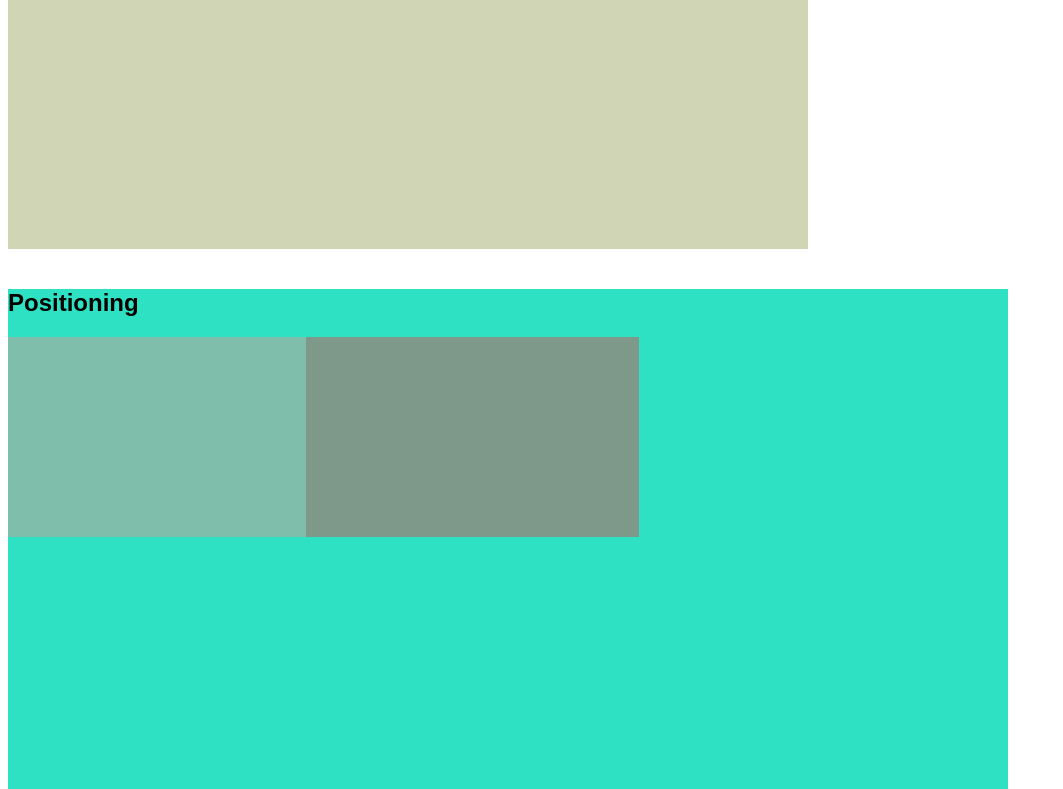
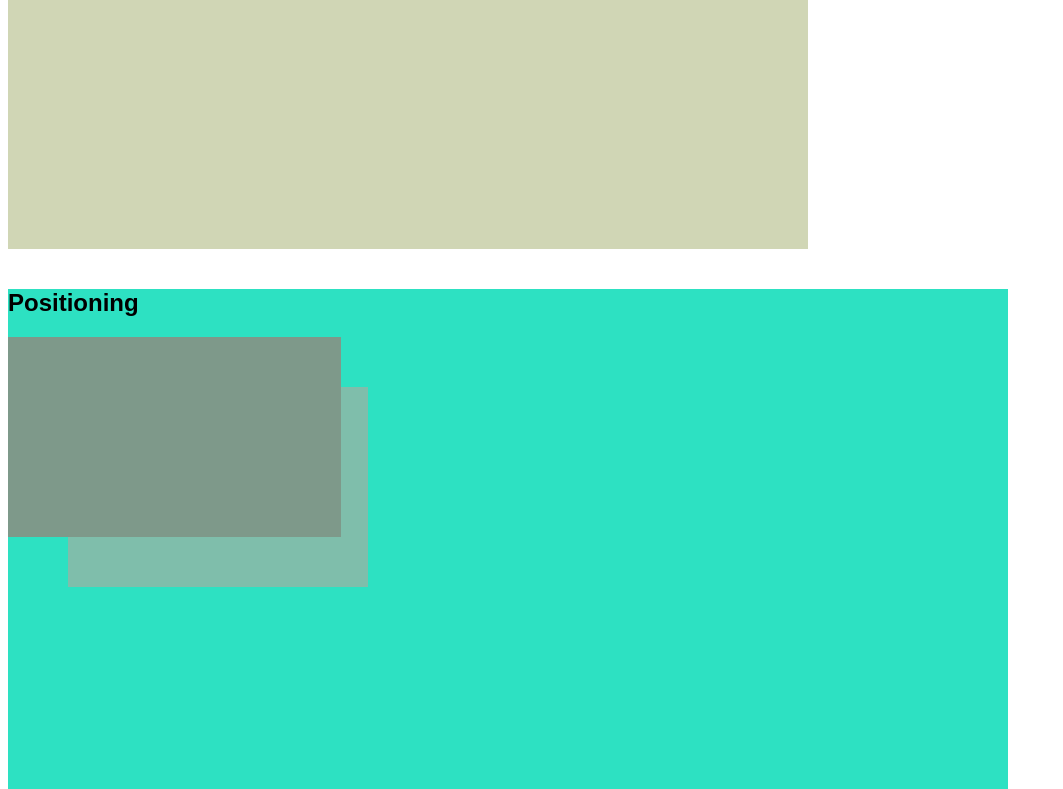
Before and after one commit to Susiexx04/Exsercise-5, a plain HTML site: page index.html in a window 1280 px wide. Shown: the part 835-1624 px from the top of the page, without its empty margins (0-1063 px from the left). Drawn offline with Linux system fonts and the light colour scheme.

Commit message:
Everything

```diff
--- a/index.html
+++ b/index.html
@@ -111,7 +111,9 @@
       width: 300px;
       height: 200px;
       background-color: #7FBEAB;
-
+      position: relative;
+      left: 60px;
+      top: 50px;
     }
 
     #blockH {
@@ -120,7 +122,8 @@
       background-color: #7E998A;
       position: absolute;
       top: 48px;
-      right: 369px;
+      left: 0px;
+
     }
   </style>
 
```
